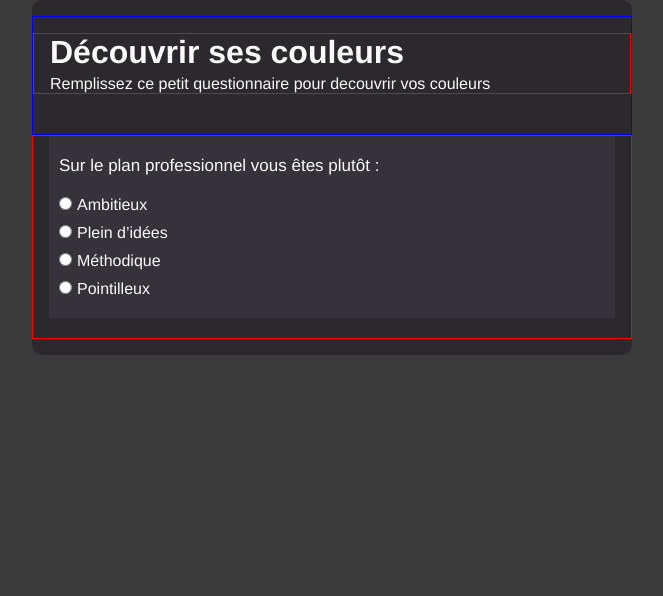
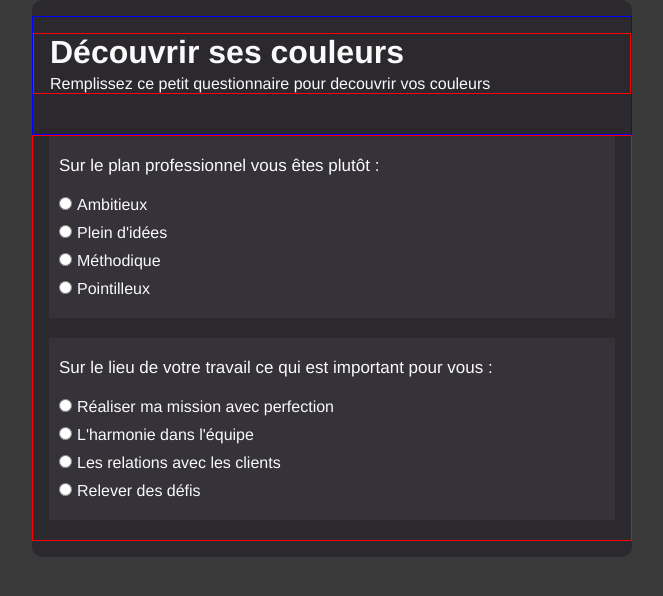
Before and after one commit to gregmarquet/color-finder-react, a React (Create React App) app: page / in a window 1280 px wide. Shown: the top 596 px of the page, without its empty margins (308-971 px from the left). Built offline with nearby package versions, Linux system fonts and the light colour scheme.

Commit message:
change Question.js to make it dynamic, change question.js and Form.js

```diff
--- a/src/components/Form/Form.js
+++ b/src/components/Form/Form.js
@@ -3,7 +3,7 @@ import Question from '../Question/Question';
 
 function Form() {
   return (
-    <div id="container" class="container">
+    <div id="container" className="container">
       <form id="colors">
         <Question />
       </form>
--- a/src/components/Question/Question.js
+++ b/src/components/Question/Question.js
@@ -4,58 +4,37 @@ import './Question.css';
 import { questions } from '../../questions';
 
 
-
 function Question(props) {
-
     return (
-    <div class="questions">
-      <p class="questions-text">{questions[0]['question-text']}</p>
-      <div class="options">
+      questions.map((question, index) => {
+        return (
+          <div className="questions" key={index}>
+            <p className="questions-text">
+              {question['question-text']}
+            </p>
+            {
+              question.options.map(option => {
+                return (
+                  <div className="options" key={option.id}>
                     <input
                       type="radio"
-          name={questions[0].options[0].name}
-          value={questions[0].options[0].value}
-          id={questions[0].options[0].id} />
+                      name={option.name}
+                      value={option.value}
+                      id={option.id} />
                     <label
-          for={questions[0].options[0].id}>
-          {questions[0].options[0].label}
+                      htmlFor={option.id}>
+                      {option.label}
                     </label>
                   </div>
-      <div class="options">
-        <input
-          type="radio"
-          name={questions[0].options[1].name}
-          value={questions[0].options[1].value}
-          id={questions[0].options[1].id} />
-        <label
-          for={questions[0].options[1].id}>
-          {questions[0].options[1].label}
-        </label>
+                )
+              })
+            }
           </div>
-      <div class="options">
-        <input
-          type="radio"
-          name={questions[0].options[2].name}
-          value={questions[0].options[2].value}
-          id={questions[0].options[2].id} />
-        <label
-          for={questions[0].options[2].id}>
-          {questions[0].options[2].label}
-        </label>
-      </div>
-      <div class="options">
-        <input
-          type="radio"
-          name={questions[0].options[3].name}
-          value={questions[0].options[3].value}
-          id={questions[0].options[3].id} />
-        <label
-          for={questions[0].options[3].id}>
-          {questions[0].options[3].label}
-        </label>
-      </div>
-    </div>
+        )
+      })
     )
 }
 
+
+
 export default Question
--- a/src/questions.js
+++ b/src/questions.js
@@ -12,7 +12,7 @@ const questions = [
         name: 'question9',
         value: 'j',
         id: '2',
-        label: 'Plein d\’idées'
+        label: 'Plein d\'idées'
       },
       {
         name: 'question9',
@@ -27,6 +27,35 @@ const questions = [
         label: 'Pointilleux'
       }
     ]
+  },
+  {
+    'question-text': 'Sur le lieu de votre travail ce qui est important pour vous :',
+    options: [
+      {
+        name: 'question10',
+        value: 'r',
+        id: '5',
+        label: 'Réaliser ma mission avec perfection'
+      },
+      {
+        name: 'question10',
+        value: 'j',
+        id: '6',
+        label: 'L\'harmonie dans l\'équipe'
+      },
+      {
+        name: 'question10',
+        value: 'v',
+        id: '7',
+        label: 'Les relations avec les clients'
+      },
+      {
+        name: 'question10',
+        value: 'b',
+        id: '8',
+        label: 'Relever des défis'
+      }
+    ]
   }
 ];
 
```
Lines whose indentation alone changed are shown as unchanged.
